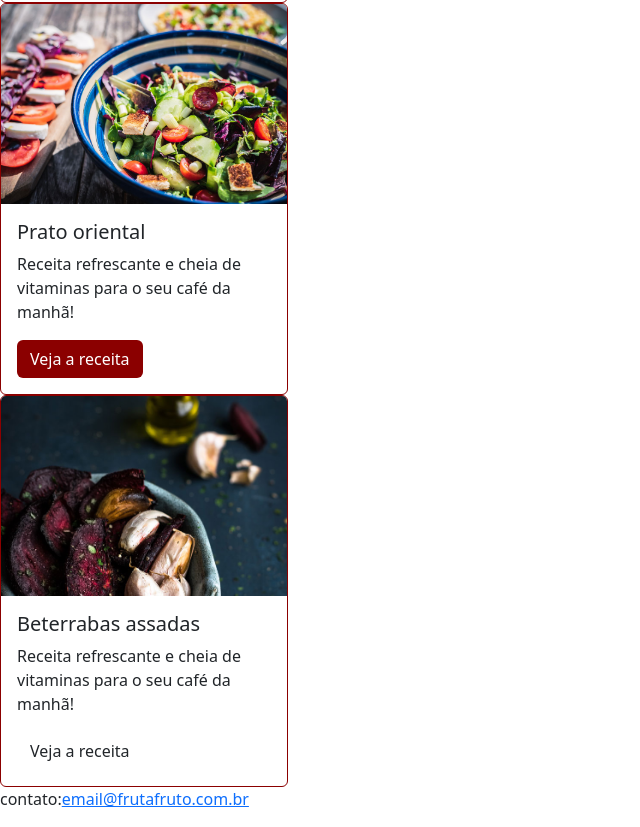
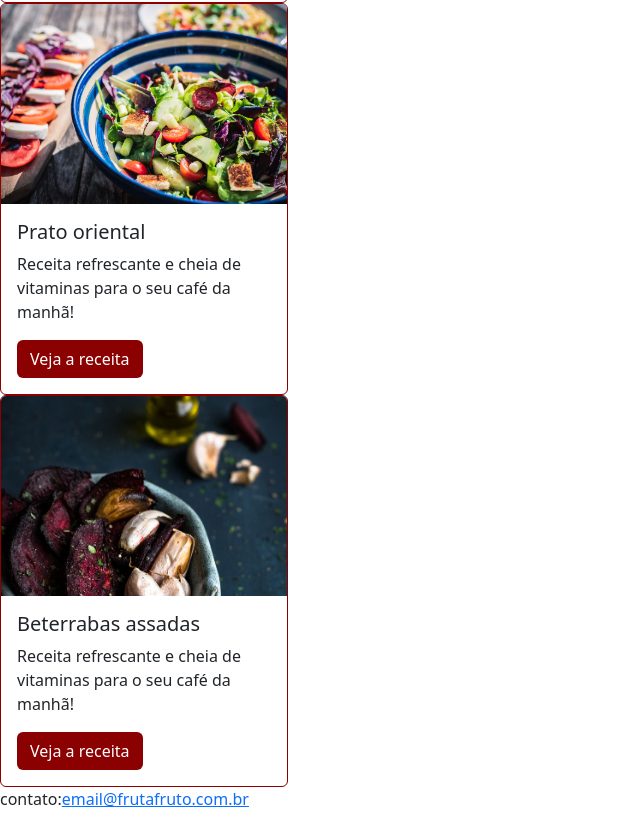
Before and after one commit to ajuteixeira/frutaefruto, a plain HTML site: page index.html in a window 1280 px wide. Shown: the part 2213-3040 px from the top of the page, without its empty margins (0-640 px from the left). Drawn offline with nearby package versions, Linux system fonts and the light colour scheme.

Commit message:
fixing bugs in buttons

```diff
--- a/index.html
+++ b/index.html
@@ -135,7 +135,7 @@
         <div class="card-body">
           <h5 class="card-title">Beterrabas assadas</h5>
           <p class="card-text">Receita refrescante e cheia de vitaminas para o seu café da manhã!</p>
-          <a href="#" class="btn">Veja a receita</a>
+          <a href="#" class="btn button-background">Veja a receita</a>
         </div>
       </article>
     </section>
--- a/src/style.css
+++ b/src/style.css
@@ -21,6 +21,11 @@
   background-color: darkred;
 }
 
+.button-background:hover {
+  color: whitesmoke;
+  background-color: #8b0000d3;
+}
+
 .card-border {
   border-color: darkred;
 }
```
